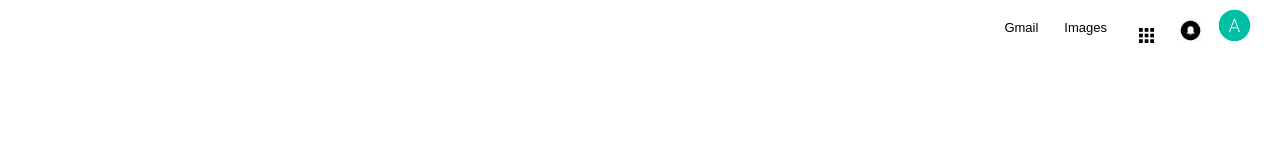
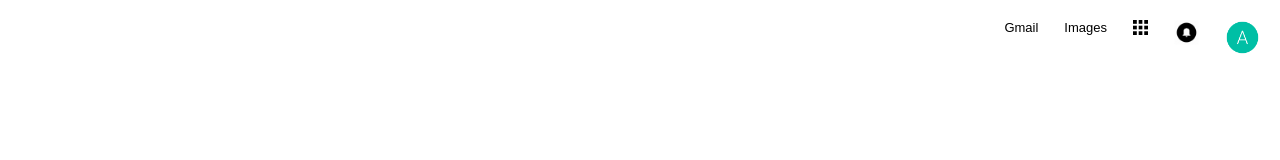
Before and after one commit to UsagiPsycher/reprogoogle, a plain HTML site: page index.html in a window 1280 px wide. Shown: the top 160 px of the page. Drawn offline with Linux system fonts and the light colour scheme.

Commit message:
Mise à jour index.html

```diff
--- a/index.html
+++ b/index.html
@@ -65,7 +65,7 @@
 	float: right;
 }
 
-.header-right a {
+.header-right a, .header-right img {
 	font-family: arial,sans-serif;
 	font-size: 13px;
 	float:left;
@@ -135,9 +135,9 @@
 	  <a href="#default"></a>
 	  <a href="#about">Gmail</a>
 	  <a href="#about">Images</a>
-	  <img src="google_files/apps.png" alt="Applications google" style="padding-left: 20px; padding-right: 10px; height: 15px; width:15px;">
-	  <img src="google_files/bell.png" alt="Notifications" style="padding-left: 10px; padding-right: 5px; height: 25px; width:25px; ">
-	  <img src="google_files/gmaila.png" alt="Censé etre gmail" style="padding-left: 5px; padding-right: 20px; height: 35px; width:35px; ">
+	  <img src="google_files/apps.png" alt="Applications google" style="height: 15px; width:15px;">
+	  <img src="google_files/bell.png" alt="Notifications" style="height: 25px; width:25px; ">
+	  <img src="google_files/gmaila.png" alt="Censé etre gmail" style="height: 35px; width:35px; ">
 
 	</div>
 
```
